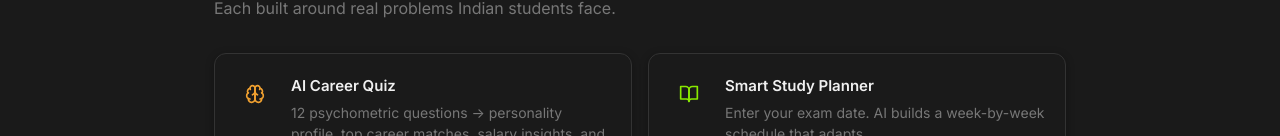
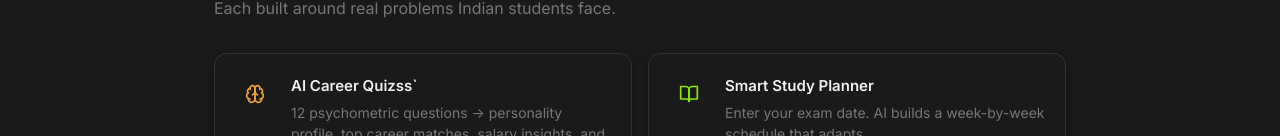
Before and after one commit to RohitMane2005/pathshashtra-frontend, a React (Create React App) app: page / in a window 1280 px wide. Shown: the part 816-952 px from the top of the page. Built offline with nearby package versions, Linux system fonts and the light colour scheme; no server answers.

Commit message:
Error fix

```diff
--- a/src/pages/Landing.js
+++ b/src/pages/Landing.js
@@ -56,7 +56,7 @@ export default function Landing() {
         <p style={{ fontSize: 16, color: "var(--text-muted)", marginBottom: 32 }}>Each built around real problems Indian students face.</p>
         <div className="landing-features-grid" style={{ display: "grid", gridTemplateColumns: "repeat(2, 1fr)", gap: 16 }}>
           {[
-            { icon: <Brain size={20} />, title: "AI Career Quiz", desc: "12 psychometric questions → personality profile, top career matches, salary insights, and action plan.", color: "var(--orange)" },
+            { icon: <Brain size={20} />, title: "AI Career Quizss`", desc: "12 psychometric questions → personality profile, top career matches, salary insights, and action plan.", color: "var(--orange)" },
             { icon: <BookOpen size={20} />, title: "Smart Study Planner", desc: "Enter your exam date. AI builds a week-by-week schedule that adapts.", color: "var(--green)" },
             { icon: <Code2 size={20} />, title: "DSA Coding Tutor", desc: "Generate problems, get hints, submit code, get AI review.", color: "var(--purple)" },
             { icon: <Map size={20} />, title: "Career Roadmap", desc: "Step-by-step learning path with resources and milestones.", color: "var(--blue)" },
```
